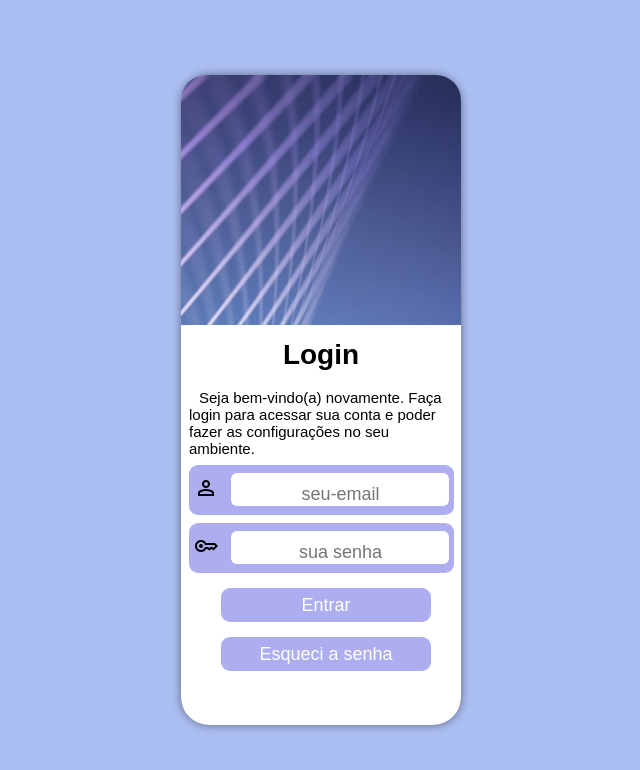
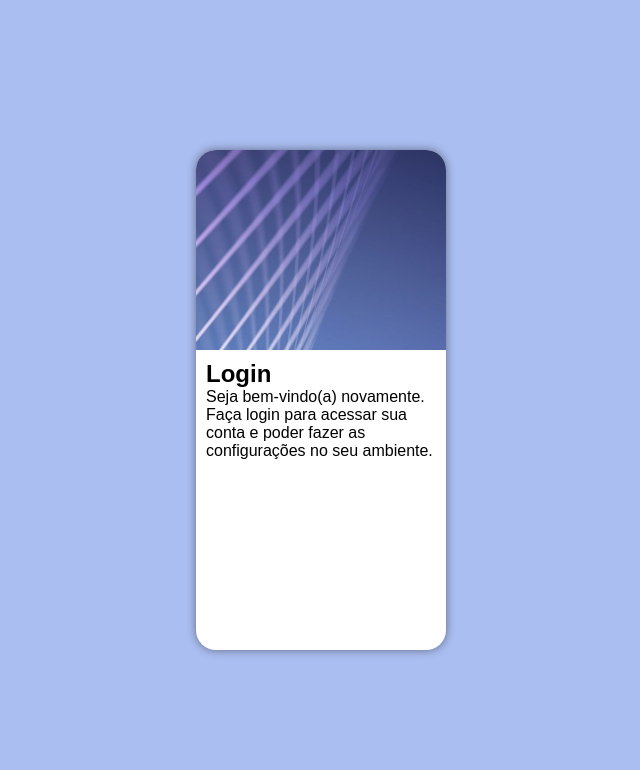
Before and after one commit to danieldelimajj/projeto-login, a plain HTML site: page index.html in a window 1280 px wide. Shown: the whole page, without its empty margins (319-959 px from the left). Drawn offline with nearby package versions, Linux system fonts and the light colour scheme.

Commit message:
Fiz alterações nas CSS

```diff
--- a/estilos/style.css
+++ b/estilos/style.css
@@ -6,7 +6,6 @@
   font-family: Arial, Helvetica, sans-serif;
   box-sizing: border-box;
 }
-
 
 
 body, html {
@@ -19,88 +18,30 @@ main {
   position: relative;
   height: 100vh;
   width: 100vw;
-  overflow: hidden;
-
 }
 
-#login { /*Fundo formulário*/
-  background-color: white;
+#login {
   position: absolute;
   top: 50%;
   left: 50%;
   transform: translate(-50%, -50%);
-  width: 280px;
-  height: 650px;
-  border-radius: 28px;
-  box-shadow: 0px 0px 10px rgba(0, 0, 0, 0.450);
+  overflow: hidden;
+  background-color: white;
+  width: 250px;
+  height: 500px;
+  border-radius: 20px;
+  box-shadow: 0px 0px 10px rgba(0, 0, 0,0.450);
 }
 
-
-#imagem img { /*Imagem formulário*/
-  border-top-right-radius: 25px;
-  border-top-left-radius: 25px;
-  width: 280px;
-  height: 250px;
+section#login div#imagem {
+  display: block;
+  background:  rgb(171, 190, 241) url(../imagens/img-cel.jpg) no-repeat;
+  background-size: cover;
+  background-position: left bottom;
+  height: 200px;
 }
 
-#formulario h1 { /*Título formulário*/
-  text-align: center;
+section div#formulario {
+  display: block;
   padding: 10px;
-  font-size: 28px;
 }
-
-#formulario p { /*Parágrafo formulário*/
-  text-indent: 10px;
-  font-size: 15px;
-  padding: 8px;
-}
-
-.material-symbols-outlined { /*Icon E-mail*/
- margin-top: 10px;
- padding-left: 4px;
-
-}
-
-.email, .password { /*Botão E-mail e senha*/
-  background-color: rgb(173, 173, 240);
-  width: 265px;
-  height: 50px;
-  margin-left: 8px;
-  border-radius: 9px;
-  padding: 1px;
-}
-
-.email input, .password input { /*Botão interno e-mail e senha */
-  background-color: white;
-  border: none;
-  border-radius: 6px;
-  width: 218px;
-  height: 33px;
-  padding-top: 10px;
-  margin-left: 9px;
-  text-align: center;
-  font-size: 18px;
-}
-
-
-.password {
-  margin-top: 8px;
-}
-
-.submit input, .forget-password input {
-  margin-top: 15px;
-  margin-left: 40px;
-  width: 210px;
-  height: 34px;
-  border: none;
-  border-radius: 9px;
-  color: white;
-  font-size: 18px;
-  background-color: rgb(173, 173, 240);
-}
-
-
-.submit input:hover, .forget-password input:hover {
-  cursor: pointer;
-  background-color: rgb(134, 134, 197);
-}
--- a/index.html
+++ b/index.html
@@ -13,42 +13,13 @@
   <main>
     <section id="login">
         <div id="imagem">
-          <img src="imagens/img-cel.jpg" alt="Imagem tela de login">
+          <!-- Aqui vai a imagem nas CSS-->
         </div>
         <div id="formulario">
           <h1>Login</h1>
           <p>Seja bem-vindo(a) novamente. Faça login para acessar sua conta e poder fazer as configurações no seu ambiente.</p>
         </div>
-      <form action="cadastro.php" method="post">
-
- <div class="email">
-    <label for="iemail">
-       <span class="material-symbols-outlined">
-          person
-          </span>
-    </label>
-        <input type="email" name="email" id="iemail" autocomplete="email" placeholder="seu-email" required>
-   </div>
-
-  <div class="password">
-      <label for="isenha-on">
-          <span class="material-symbols-outlined">
-            key
-            </span>
-        </label>
-      <input type="password" name="senha" id="isenha-on" minlength="4" maxlength="15" placeholder="sua senha" autocomplete="current-password" required>
-  </div>
-
-    <div class="submit">
-        <label for="ientrar"></label>
-        <input type="submit" value="Entrar">
-    </div>
-
-    <div class="forget-password">
-        <label for="isenha-off"></label>
-        <input type="submit" value="Esqueci a senha">
-    </div>
-
+      <form action="login.php" method="post">
       </form>
     </section>
   </main>
```
